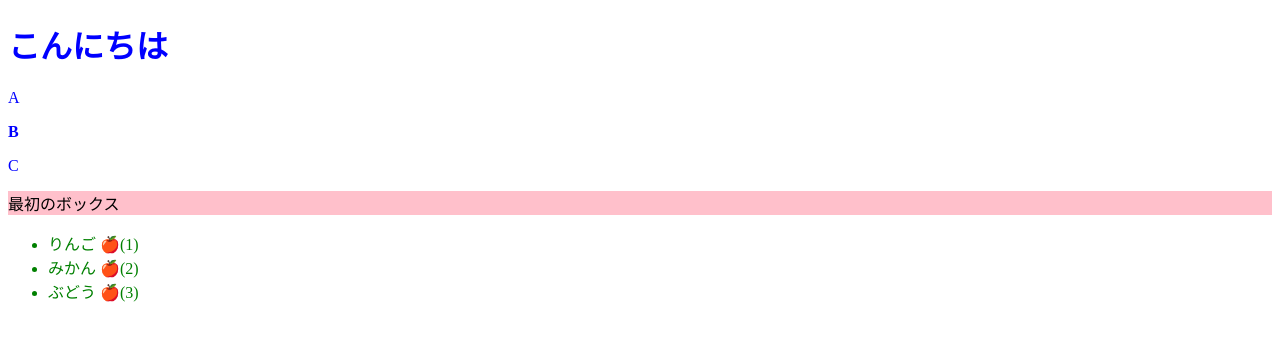
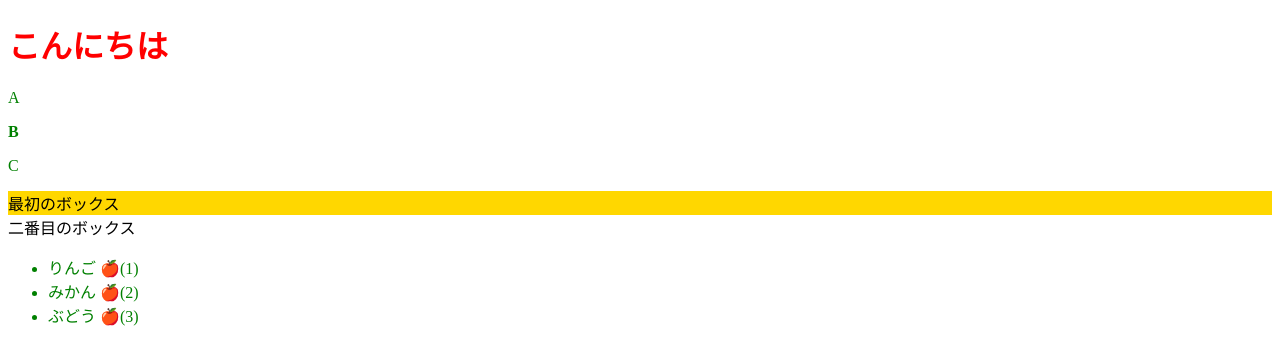
Before and after one commit to alessio80funky/0460JS, a plain HTML site: page javascript3/dom/get.html in a window 1280 px wide. Drawn offline with Linux system fonts and the light colour scheme.

Commit message:
8/21 14:58

```diff
--- a/javascript3/dom/event.js
+++ b/javascript3/dom/event.js
@@ -7,7 +7,7 @@
 
 const btn = document.getElementById("myBtn");
 
-addEventListener("dbclick", () => {
+addEventListener("click", () => {
     alert("クリックされました！");
   });
 
@@ -17,7 +17,7 @@ function sayHello() {
 
   btn.addEventListener("click", sayHello);
 
-  /**clea
+  /**clear
  * 2. removeEventListener("click", 関数)
  * 登録したイベントを削除する。
  * ※ 無名関数では削除できない（参照が必要だから）
--- a/javascript3/dom/get.html
+++ b/javascript3/dom/get.html
@@ -9,8 +9,8 @@
   <p class="text">A</p>
   <p class="text">B</p>
   <p class="text">C</p>
-  <div class="box red"></div>
-  <div class="box blue"></div>
+  <div class="box">一番目のボックス</div>
+  <div class="box">二番目のボックス</div>
   <ul>
     <li class="item">りんご</li>
     <li class="item">みかん</li>
--- a/javascript3/dom/get.js
+++ b/javascript3/dom/get.js
@@ -7,7 +7,7 @@
 
 const title = document.getElementById("title");
 title.textContent = "こんにちは";
-title.style.color = "blue";
+title.style.color = "red";
 
 /**
  * 2. getElementsByClassName()
@@ -16,25 +16,30 @@ title.style.color = "blue";
 
 const texts = document.getElementsByClassName("text");
 for (let el of texts) {
-  el.style.color = "blue"; // すべての要素の文字を青にする
+  el.style.color = "green"; // すべての要素の文字をに緑にする
 }
 
 /**
  * 3. getElementsByTagName()
- * タグ名で複数の要素を取得する
+ * タグ名で要素を取得する
  */
 
 const para = document.getElementsByTagName("p");
-para[1].style.fontWeight = "bold"; // 最初の段落を太字にする
+//仮想配列としてまとめる
+para[1].style.fontWeight = "bold"; // 太字にする
 
 /**
 
- * CSSセレクタで最初の一致要素を取得する
+ * CSSセレクタ（最初の要素だけ）で一致する要素を取得する（.を使います）
+//htmlのid属性の連携にも使われます(idの場合は＃を使います）
  */
 
 const firstBox = document.querySelector(".box");
+const secondBox = document.querySelector(".box");
 firstBox.textContent = "最初のボックス";
-firstBox.style.background = "pink"
+firstBox.style.background = "gold"
+secondBox.textContent = "最初のボックス";
+secondBox.style.background = "gold"
 
 
 /**
```
